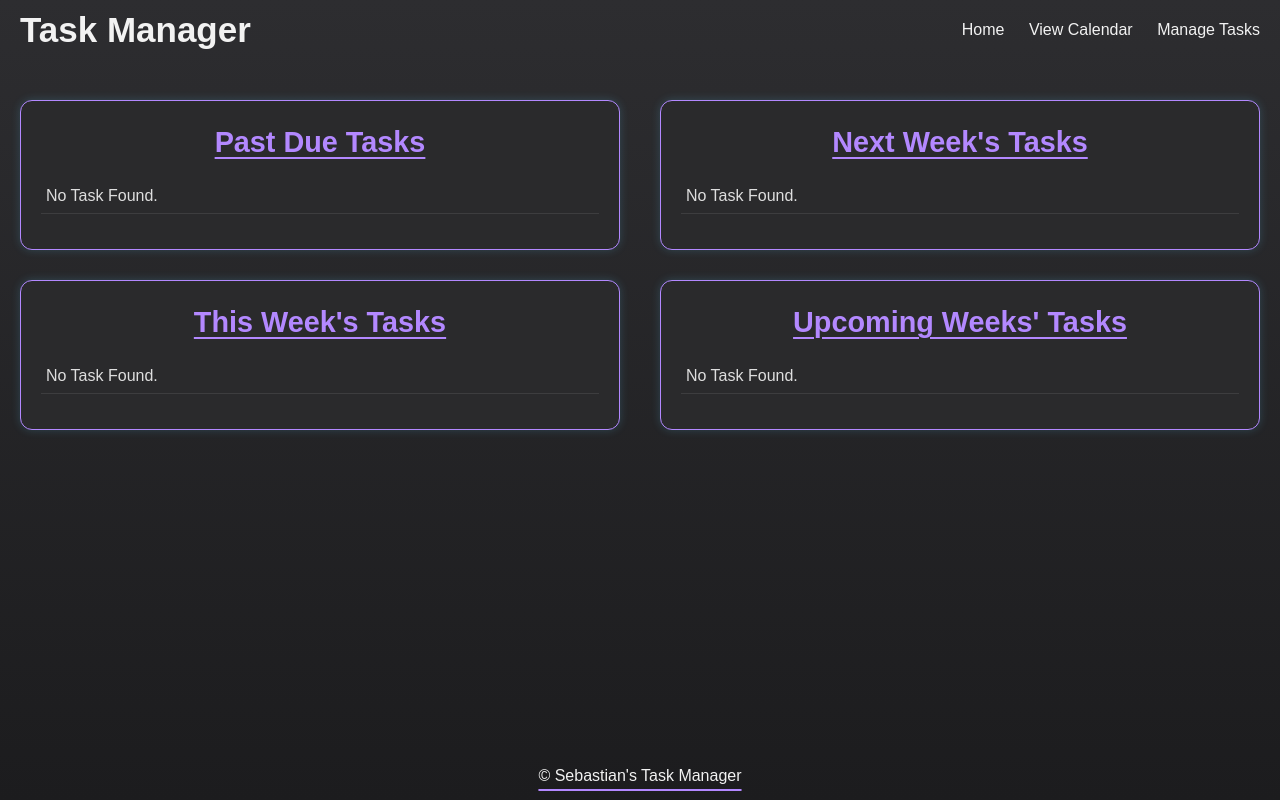
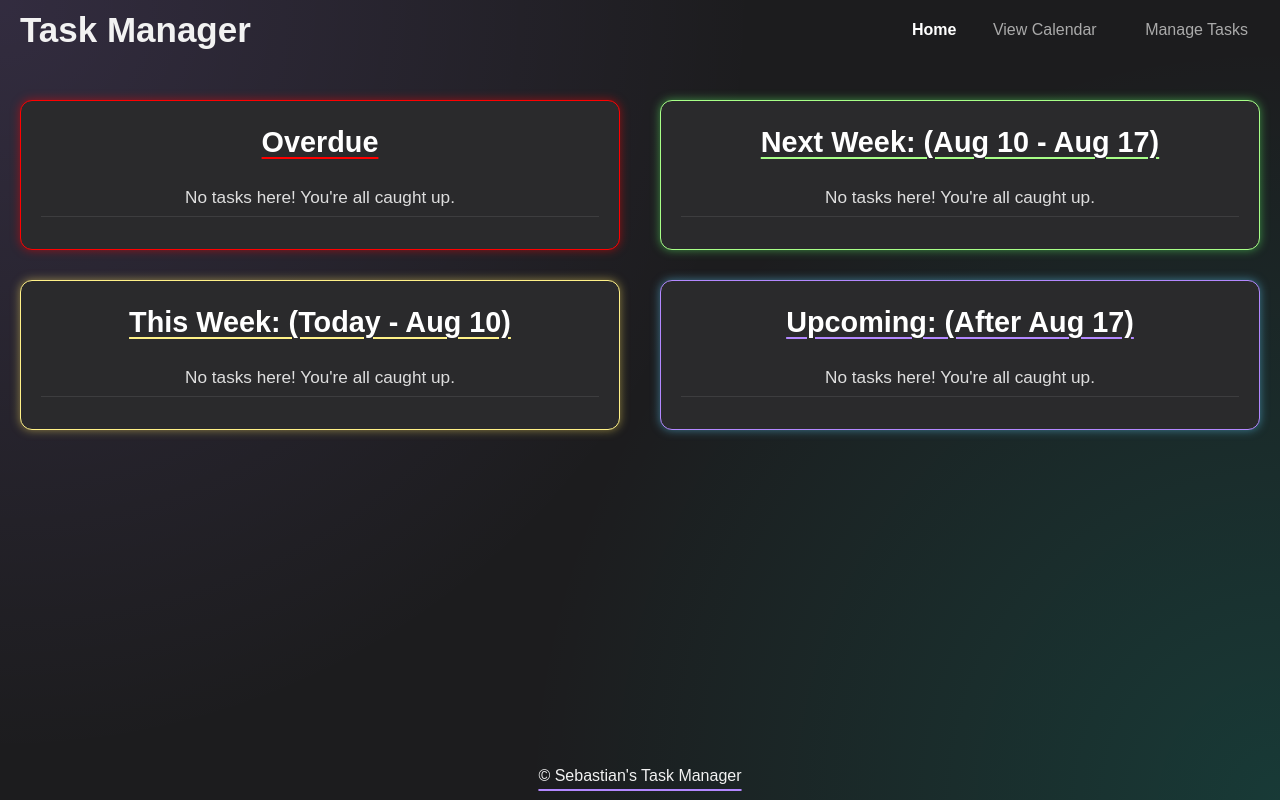
Before and after one commit to SOULDUST9/Task-Manager, a plain HTML site: page index.html in a window 1280 px wide. Drawn offline with Linux system fonts and the light colour scheme.

Commit message:
updated ui: home, calendar, edit-tasks

```diff
--- a/all-tasks/styles.css
+++ b/all-tasks/styles.css
@@ -9,7 +9,9 @@
 
 html, body {
     min-height: 100vh;
-    background: linear-gradient(#2d2d30,#1C1C1E);
+    background: radial-gradient(circle at top left, rgba(179,136,255,0.15), transparent 50%),
+        radial-gradient(circle at bottom right, rgba(0,229,195,0.15), transparent 50%),
+        #1C1C1E;
     display: flex;
     flex-direction: column;
 }
@@ -37,20 +39,17 @@ html, body {
     transition: color 0.3s;
 }
 
-.nav > a:hover {
-    color: #90c0d1;
-    font-size: 16.5px;
-}
 
 
 .calendar-container {
     background-color: #2A2A2C;
-    margin: 30px auto;
+    margin: 0px auto;
     padding: 25px 30px;
     width: 90%;
-    max-width: 1200px;
+    max-width: 1300px;
     border-radius: 16px;
     box-shadow: 0 0 10px rgba(95, 209, 255, 0.2);
+    transform: scale(0.92);
 }
 
 .calendar-header {
@@ -247,3 +246,24 @@ html, body {
     text-underline-offset: 8px;
     margin: 0;
 }
+
+
+#NotCurrentPage {
+    text-decoration: none;
+    color: #aaa;
+    padding: 8px 12px;
+    border-radius: 8px;
+}
+
+#NotCurrentPage:hover {
+    background-color: #00e5c3ec;
+    color: black;
+    border-radius: 15px;
+    transform: translateY(-4px);
+    transition: background 0.3s;
+}
+
+#CurrentPage {
+    color: #fff;
+    font-weight: bold;
+}
--- a/app.js
+++ b/app.js
@@ -2,6 +2,12 @@ const pastWeeksList = document.getElementById("0-task-list");
 const thisWeekList = document.getElementById("1-task-list");
 const nextWeekList = document.getElementById("2-task-list");
 const upcomingList = document.getElementById("3-task-list");
+
+const days1 = document.getElementById("ThisWeeksDays");
+const days2 = document.getElementById("NextWeeksDays");
+const days3 = document.getElementById("UpcomingWeeksDays");
+
+const Months = ["Jan", "Feb", "Mar", "Apr", "May", "June", "July", "Aug", "Sept", "Oct", "Nov", "Dec"];
 
 function showTasks() {
     const tasks = JSON.parse(localStorage.getItem("tasks")) || [];
@@ -21,16 +27,23 @@ function showTasks() {
     const endOfNextWeek = new Date(endOfThisWeek);
     endOfNextWeek.setDate(endOfThisWeek.getDate() + 7);
 
+    const todayx = new Date();
+
+    days1.innerText =  days1.innerText + " (" + "Today" + " - " + Months[endOfThisWeek.getMonth()] + " " + endOfThisWeek.getDate() + ")";
+    days2.innerText =  days2.innerText + " (" + Months[endOfThisWeek.getMonth()] + " " + endOfThisWeek.getDate() + " - " + Months[endOfNextWeek.getMonth()] + " " + endOfNextWeek.getDate() + ")";
+    days3.innerText =  days3.innerText + " (After " + Months[endOfNextWeek.getMonth()] + " " + endOfNextWeek.getDate() + ")";
+
     tasks.forEach((task, index) => {
         const due = new Date(task.dueDate);
 
         const card = document.createElement("li");
 
         card.innerHTML = `
-            <p><strong>Category:</strong> ${task.category}</p>
-            <p><strong>Task:</strong> ${task.task}</p>
-            <p><strong>Start Date:</strong> ${task.startDate}</p>
-            <p><strong>Due Date:</strong> ${task.dueDate}</p>
+            <p><strong>${task.category}:</strong> ${task.task}</p>
+            <p>
+                ${Months[Number(task.startDate[5] + task.startDate[6]) - 1]} ${task.startDate[8] + task.startDate[9]} ${task.startDate[0] + task.startDate[1] + task.startDate[2] + task.startDate[3]}
+                 → ${Months[Number(task.dueDate[5] + task.dueDate[6]) - 1]} ${task.dueDate[8] + task.dueDate[9]} ${task.dueDate[0] + task.dueDate[1] + task.dueDate[2] + task.dueDate[3]}
+            </p>
             <button class="complete-btn" data-index="${index}">Complete</button>
         `;
 
@@ -75,7 +88,7 @@ function showTasks() {
 
 const appendEmptyMessage = (container) => {
     const emptyCard = document.createElement("li");
-    emptyCard.innerHTML = `<p>No Task Found.</p>`;
+    emptyCard.innerHTML = `<p>No tasks here! You're all caught up.</p>`;
     container.appendChild(emptyCard);
 }
 
--- a/index.html
+++ b/index.html
@@ -11,37 +11,39 @@
             <div class="container">
                 <h1 class="name">Task Manager</h1>
                 <nav class="nav">
-                    <a href="index.html">Home</a>
-                    <a href="all-tasks/all-tasks.html">View Calendar</a>
-                    <a href="manage-tasks/manage-tasks.html">Manage Tasks</a>
+                    <a href="index.html" id="CurrentPage">Home</a>
+                    <a href="all-tasks/all-tasks.html" id="NotCurrentPage">View Calendar</a>
+                    <a href="manage-tasks/manage-tasks.html" id="NotCurrentPage">Manage Tasks</a>
                 </nav>
             </div>
         </header>
         <div id="task-container">
             <div class="task-column">
-                <div class="about-cardx">
-                    <h3 class="title">Past Due Tasks</h3>
+                <div class="about-cardx" id="a">
+                    <h3 class="title">Overdue </h3>
                     <ul id="0-task-list"></ul>
                 </div>
 
-                <div class="about-cardx">
-                    <h3 class="title">This Week's Tasks</h3>
+                <div class="about-cardx" id="b">
+                    <h3 class="title" id="ThisWeeksDays">This Week: </h3>
                     <ul id="1-task-list"></ul>
                 </div>
             </div>
 
             <div class="task-column">
-                <div class="about-cardx">
-                    <h3 class="title">Next Week's Tasks</h3>
+                <div class="about-cardx" id="c">
+                    <h3 class="title" id="NextWeeksDays">Next Week: <small id="NextWeeksDays"></small></h3>
                     <ul id="2-task-list"></ul>
                 </div>
 
-                <div class="about-cardx">
-                    <h3 class="title">Upcoming Weeks' Tasks</h3>
+                <div class="about-cardx" id="d">
+                    <h3 class="title" id="UpcomingWeeksDays">Upcoming: </h3>
                     <ul id="3-task-list"></ul>
                 </div>
             </div>
         </div>
+
+
 
         <footer id="app-footer">
             <p>© Sebastian's Task Manager</p>
--- a/manage-tasks/manage-tasks.js
+++ b/manage-tasks/manage-tasks.js
@@ -68,7 +68,7 @@ function showTasks() {
         card.innerHTML = `
             <input type="text" class="edit-category" value="${task.category}">
             <input type="text" class="edit-name" value="${task.task}">
-            <input type="date" class="edit-start-date" value="${task.startDate}">
+            <input type="date" class="edit-start-date" value="${task.startDate}" >
             <input type="date" class="edit-due-date" value="${task.dueDate}">
             <button class="update-btn" data-index="${index}">Update</button>
             <button class="remove-btn" data-index="${index}">Remove</button>
--- a/manage-tasks/styles.css
+++ b/manage-tasks/styles.css
@@ -16,7 +16,9 @@ buttons: #00E5C3 hover: #90c0d1
 
 html, body {
     min-height: 100vh;
-    background: linear-gradient(#2d2d30,#1C1C1E);
+    background: radial-gradient(circle at top left, rgba(179,136,255,0.15), transparent 50%),
+        radial-gradient(circle at bottom right, rgba(0,229,195,0.15), transparent 50%),
+        #1C1C1E;
     display: flex;
     flex-direction: column;
 }
@@ -41,11 +43,6 @@ html, body {
     text-decoration: none;
     margin-left: 20px;
     transition: color 0.3s;
-}
-
-.nav > a:hover {
-    color: #90c0d1;
-    font-size: 16.5px;
 }
 
 #add-tasks > h2, #tasks > h2{
@@ -146,3 +143,24 @@ button:hover {
     text-underline-offset: 8px;
     margin: 0;
 }
+
+
+#NotCurrentPage {
+    text-decoration: none;
+    color: #aaa;
+    padding: 8px 12px;
+    border-radius: 8px;
+}
+
+#NotCurrentPage:hover {
+    background-color: #00e5c3ec;
+    color: black;
+    border-radius: 15px;
+    transform: translateY(-4px);
+    transition: background 0.3s;
+}
+
+#CurrentPage {
+    color: #fff;
+    font-weight: bold;
+}
--- a/styles.css
+++ b/styles.css
@@ -8,7 +8,9 @@
 
 html, body {
     min-height: 100vh;
-    background: linear-gradient(#2d2d30, #1C1C1E);
+    background: radial-gradient(circle at top left, rgba(179,136,255,0.15), transparent 50%),
+        radial-gradient(circle at bottom right, rgba(0,229,195,0.15), transparent 50%),
+        #1C1C1E;
     display: flex;
     flex-direction: column;
 }
@@ -31,11 +33,6 @@ html, body {
     text-decoration: none;
     margin-left: 20px;
     transition: color 0.3s;
-}
-
-.nav > a:hover {
-    color: #90c0d1;
-    font-size: 16.5px;
 }
 
 input, button {
@@ -81,7 +78,6 @@ button:hover {
     flex-wrap: wrap;
     padding: 40px 20px;
     width: 100%;
-    max-width: 1400px;
     margin: 0 auto;
 }
 
@@ -97,8 +93,6 @@ button:hover {
     background: #2A2A2C;
     padding: 25px 20px;
     border-radius: 12px;
-    border: 1px solid #B388FF;
-    box-shadow: 0 0 10px rgba(95, 209, 255, 0.2);
     min-height: 150px;
     display: flex;
     flex-direction: column;
@@ -106,22 +100,74 @@ button:hover {
     transition: transform 0.2s ease, box-shadow 0.3s ease;
 }
 
+#a {
+    border: 1px solid #ff0000;
+    box-shadow: 0 0 10px rgba(255, 0, 0, 0.5);
+}
+
+#b {
+    border: 1px solid #fff188;
+    box-shadow: 0 0 10px rgba(255, 228, 95, 0.5);
+}
+
+#c {
+    border: 1px solid #a8ff88;
+    box-shadow: 0 0 10px rgba(95, 255, 103, 0.5);
+}
+
+#d {
+    border: 1px solid #B388FF;
+    box-shadow: 0 0 10px rgba(95, 209, 255, 0.5);
+}
+
+#a .title{
+    color: white;
+    font-size: 1.8em;
+    text-align: center;
+    margin-bottom: 20px;
+    text-decoration: underline solid 2px #ff0000;
+    text-underline-offset: 5px;
+}
+#b .title{
+    color: white;
+    font-size: 1.8em;
+    text-align: center;
+    margin-bottom: 20px;
+    text-decoration: underline solid 2px #fff188;
+    text-underline-offset: 5px;
+}
+
+#c .title{
+    color: white;
+    font-size: 1.8em;
+    text-align: center;
+    margin-bottom: 20px;
+    text-decoration: underline solid 2px #a8ff88;
+    text-underline-offset: 5px;
+}
+#d .title{
+    color: white;
+    font-size: 1.8em;
+    text-align: center;
+    margin-bottom: 20px;
+    text-decoration: underline solid 2px #B388FF;
+    text-underline-offset: 5px;
+}
+
 .about-cardx:hover {
     transform: translateY(-4px);
     box-shadow: 0 12px 24px rgba(0, 0, 0, 0.6);
 }
 
-.about-cardx h3, .title {
-    color: #B388FF;
-    font-size: 1.8em;
-    text-align: center;
-    margin-bottom: 20px;
+.task-row {
+    display: flex;
+    justify-content: space-between;
+    align-items: center;
+    padding: 0.75rem 1rem;
+    border-bottom: 1px solid rgba(255, 255, 255, 0.1);
 }
 
-.title{
-    text-decoration: underline solid 2px #B388FF;
-    text-underline-offset: 5px;
-}
+
 
 .about-cardx ul {
     list-style: none;
@@ -130,10 +176,10 @@ button:hover {
 
 .about-cardx li {
     display: flex;
-    justify-content: space-between;
+    justify-content: space-evenly;
     align-items: center;
     padding: 8px 0;
-    font-size: 1rem;
+    font-size: 1.075rem;
     border-bottom: 1px solid rgba(255, 255, 255, 0.1);
     opacity: 0.9;
 }
@@ -141,3 +187,60 @@ button:hover {
 .about-cardx li p {
     padding: 0 5px;
 }
+
+.btn-secondary {
+    margin: 5px;
+    padding: 9px;
+    border-radius: 5px;
+    border: none;
+    width: 150px;
+    display: flex;
+    justify-content: center;
+    color: #1C1C1E;
+    cursor: pointer;
+    text-decoration: none;
+}
+
+.btn-secondary {
+    background-color: #00E5C3;
+    margin: 5px;
+    padding: 9px;
+    border-radius: 5px;
+    border: none;
+}
+
+.btn-secondary:hover {
+    background-color: #90c0d1;
+    transform: scale(1.05);
+}
+
+#button-wrapper {
+    display: flex;
+    justify-content: center;
+    align-items: center;
+    background-color: #2A2A2C;
+    margin: 30px auto;
+    padding: 25px 30px;
+    border-radius: 16px;
+}
+
+
+#NotCurrentPage {
+    text-decoration: none;
+    color: #aaa;
+    padding: 8px 12px;
+    border-radius: 8px;
+}
+
+#NotCurrentPage:hover {
+    background-color: #00e5c3ec;
+    color: black;
+    border-radius: 15px;
+    transform: translateY(-4px);
+    transition: background 0.3s;
+}
+
+#CurrentPage {
+    color: #fff;
+    font-weight: bold;
+}
```
Also changed, not shown: all-tasks/all-tasks.html (+3 -3 lines), manage-tasks/manage-tasks.html (+3 -3 lines).
